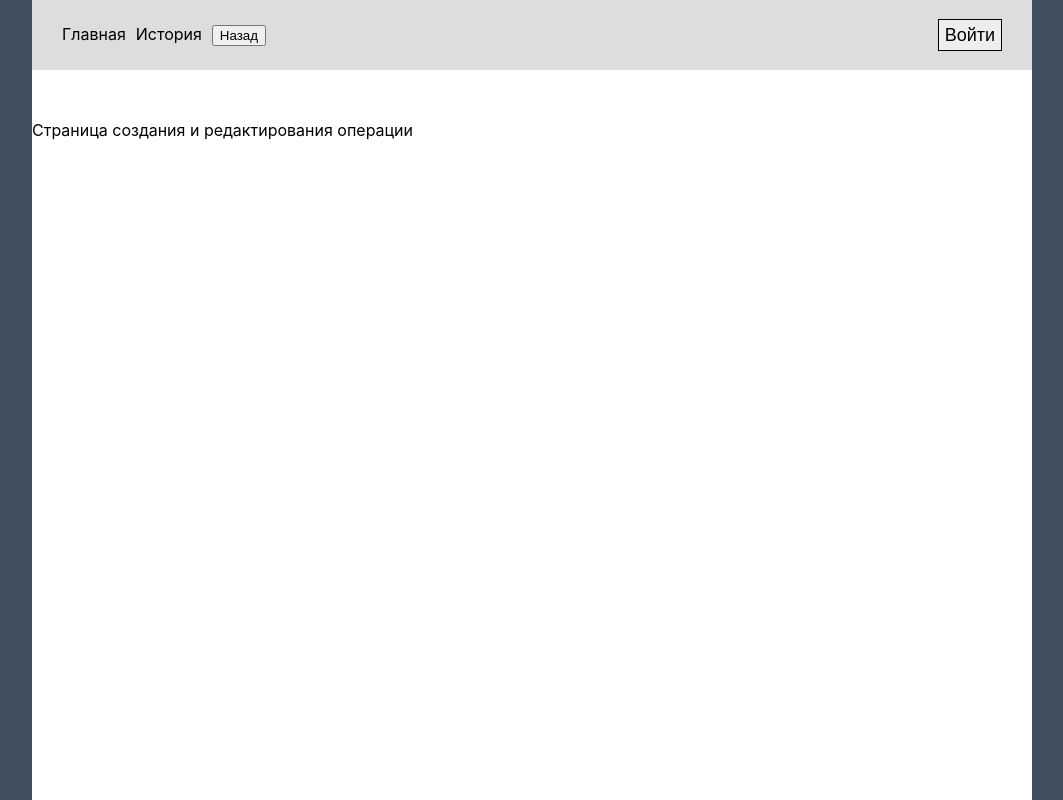
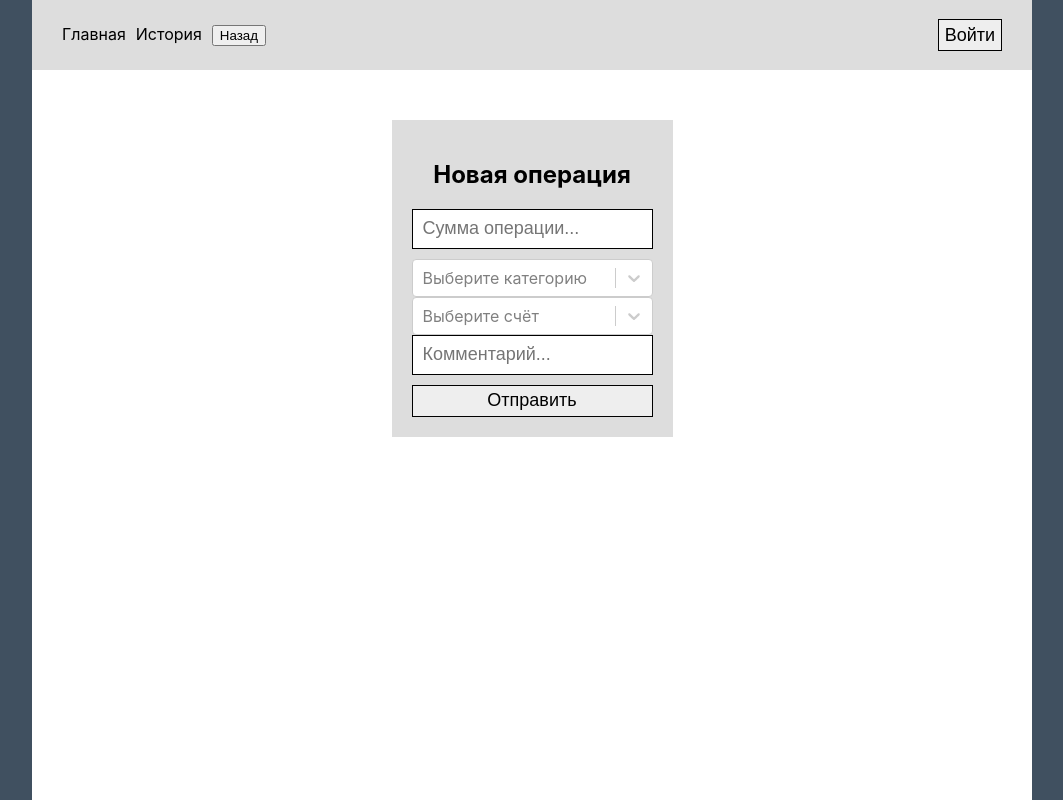
Before and after one commit to progeat/diploma-frontend-1, a React (Create React App) app in the folder frontend/: page /transaction in a window 1280 px wide. Shown: the whole page, without its empty margins (108-1171 px from the left). Built offline with nearby package versions, Linux system fonts and the light colour scheme; no server answers.

Commit message:
Создание страницы новой операции

```diff
--- a/frontend/src/app.js
+++ b/frontend/src/app.js
@@ -7,6 +7,7 @@ import {
 	Categories,
 	Main,
 	Registration,
+	Transaction,
 	Transactions,
 } from './pages';
 import { Header } from './components';
@@ -55,10 +56,7 @@ export const App = () => {
 			<Page>
 				<Routes>
 					<Route path="/" element={<Main />} />
-					<Route
-						path="/transaction"
-						element={<div>Страница создания и редактирования операции</div>}
-					/>
+					<Route path="/transaction" element={<Transaction />} />
 					<Route path="/categories" element={<Categories />} />
 					<Route path="/accounts" element={<Accounts />} />
 					<Route path="/transactions" element={<Transactions />} />
--- a/frontend/src/pages/index.js
+++ b/frontend/src/pages/index.js
@@ -2,5 +2,6 @@ export * from './authorization/authorization';
 export * from './registration/registration';
 export * from './main/main';
 export * from './transactions/transactions';
+export * from './transaction/transaction';
 export * from './accounts/accounts';
 export * from './categories/categories';
--- /dev/null
+++ b/frontend/src/pages/transaction/transaction.js
@@ -0,0 +1,170 @@
+import { useEffect, useState } from 'react';
+import { Controller, useForm } from 'react-hook-form';
+import * as yup from 'yup';
+import { yupResolver } from '@hookform/resolvers/yup';
+import Select from 'react-select';
+import { Button, Input } from '../../components';
+import { request } from '../../utils';
+import styled from 'styled-components';
+
+const transactionFormSchema = yup.object().shape({
+	amount: yup.number().required('Введите сумму'),
+	category: yup.object({ value: yup.string() }).required('Выберите категорию'),
+	account: yup.object({ value: yup.string() }).required('Выберите счёт'),
+	comment: yup
+		.string()
+		.required('Введите комментарий')
+		.min(3, 'Неверно заполнен комментарий. Минимум 3 символа'),
+});
+
+const accountTypeOptions = [
+	{ value: 0, label: 'Дебетовый' },
+	{ value: 1, label: 'Кредитный' },
+	{ value: 2, label: 'Вклад' },
+	{ value: 3, label: 'Накопительный' },
+	{ value: 4, label: 'Наличный' },
+];
+
+const createSelectorOptions = (arrayValues) =>
+	arrayValues.map((obj) => ({ value: obj.id, label: obj.name }));
+
+const TransactionContainer = ({ className }) => {
+	const {
+		register,
+		control,
+		reset,
+		handleSubmit,
+		formState: { errors },
+	} = useForm({
+		defaultValues: {
+			name: '',
+			type: accountTypeOptions[0],
+			balance: 0,
+		},
+		resolver: yupResolver(transactionFormSchema),
+	});
+
+	const [categories, setCategories] = useState([]);
+	const [accounts, setAccounts] = useState([]);
+	const [serverError, setServerError] = useState(null);
+
+	useEffect(() => {
+		Promise.all([request('/categories'), request('/accounts')]).then(
+			([categoriesRes, accountsRes]) => {
+				if (categoriesRes.error || accountsRes.error) {
+					setServerError(categoriesRes.error || accountsRes.error);
+					return;
+				}
+
+				setCategories(categoriesRes.data);
+				setAccounts(accountsRes.data);
+			},
+		);
+	}, []);
+
+	console.log('Категории', categories);
+	console.log('Счета', accounts);
+
+	const onSubmit = ({ amount, category, account, comment }) => {
+		request('/transactions', 'POST', {
+			amount,
+			category: category.value,
+			account: account.value,
+			comment,
+		}).then(({ error, data }) => {
+			if (error) {
+				setServerError(`Ошибка запроса: ${error}`);
+				return;
+			}
+
+			console.log('resp', data);
+			// dispatch(setUser(user));
+			reset();
+		});
+	};
+
+	const formError =
+		errors?.name?.message || errors?.type?.message || errors?.balance?.message;
+	const errorMessage = formError || serverError;
+
+	// TODO сброс значения для селекта после отправки формы
+	return (
+		<div className={className}>
+			<div className="form-wrapper">
+				<h2>Новая операция</h2>
+				<form onSubmit={handleSubmit(onSubmit)}>
+					<Input
+						type="text"
+						placeholder="Сумма операции..."
+						{...register('amount', {
+							onChange: () => setServerError(null),
+						})}
+					/>
+					<Controller
+						name="category"
+						control={control}
+						render={({ field }) => (
+							<Select
+								{...field}
+								options={createSelectorOptions(categories)}
+								// defaultValue={accountTypeOptions[0]}
+								placeholder="Выберите категорию"
+							/>
+						)}
+					/>
+					<Controller
+						name="account"
+						control={control}
+						render={({ field }) => (
+							<Select
+								{...field}
+								options={createSelectorOptions(accounts)}
+								// defaultValue={accountTypeOptions[0]}
+								placeholder="Выберите счёт"
+							/>
+						)}
+					/>
+					<Input
+						type="text"
+						placeholder="Комментарий..."
+						{...register('comment', {
+							onChange: () => setServerError(null),
+						})}
+					/>
+					<Button type="submit" disabled={!!formError}>
+						Отправить
+					</Button>
+					{errorMessage && <div className="error">{errorMessage}</div>}
+				</form>
+			</div>
+		</div>
+	);
+};
+
+export const Transaction = styled(TransactionContainer)`
+	display: flex;
+	justify-content: center;
+	align-items: center;
+
+	& .form-wrapper {
+		display: flex;
+		flex-direction: column;
+		align-items: center;
+		width: 281px;
+		padding: 20px;
+		background-color: #ddd;
+	}
+
+	& .form {
+		display: flex;
+		flex-direction: column;
+	}
+
+	& .form input {
+		margin-bottom: 10px;
+	}
+
+	& .error {
+		color: red;
+	}
+`;
--- a/frontend/src/pages/transactions/components/control-panel/control-panel.js
+++ b/frontend/src/pages/transactions/components/control-panel/control-panel.js
@@ -1,5 +1,5 @@
+import { Link } from 'react-router-dom';
 import styled from 'styled-components';
-import { Button } from '../../../../components';
 
 const ControlPanelContainer = ({ className }) => {
 	return (
@@ -10,11 +10,16 @@ const ControlPanelContainer = ({ className }) => {
 				<option value="по счетам">по счетам</option>
 				<option value="по категориям">по категориям</option>
 			</select>
-			<Button>Добавить операцию</Button>
+			<Link to="/transaction">Добавить операцию</Link>
 		</div>
 	);
 };
 
 export const ControlPanel = styled(ControlPanelContainer)`
 	display: flex;
+
+	& > a {
+		border: 1px solid #000;
+		padding: 5px;
+	}
 `;
```
Also changed, not shown: 1 other file (tests, documents, lock files or other folders).
